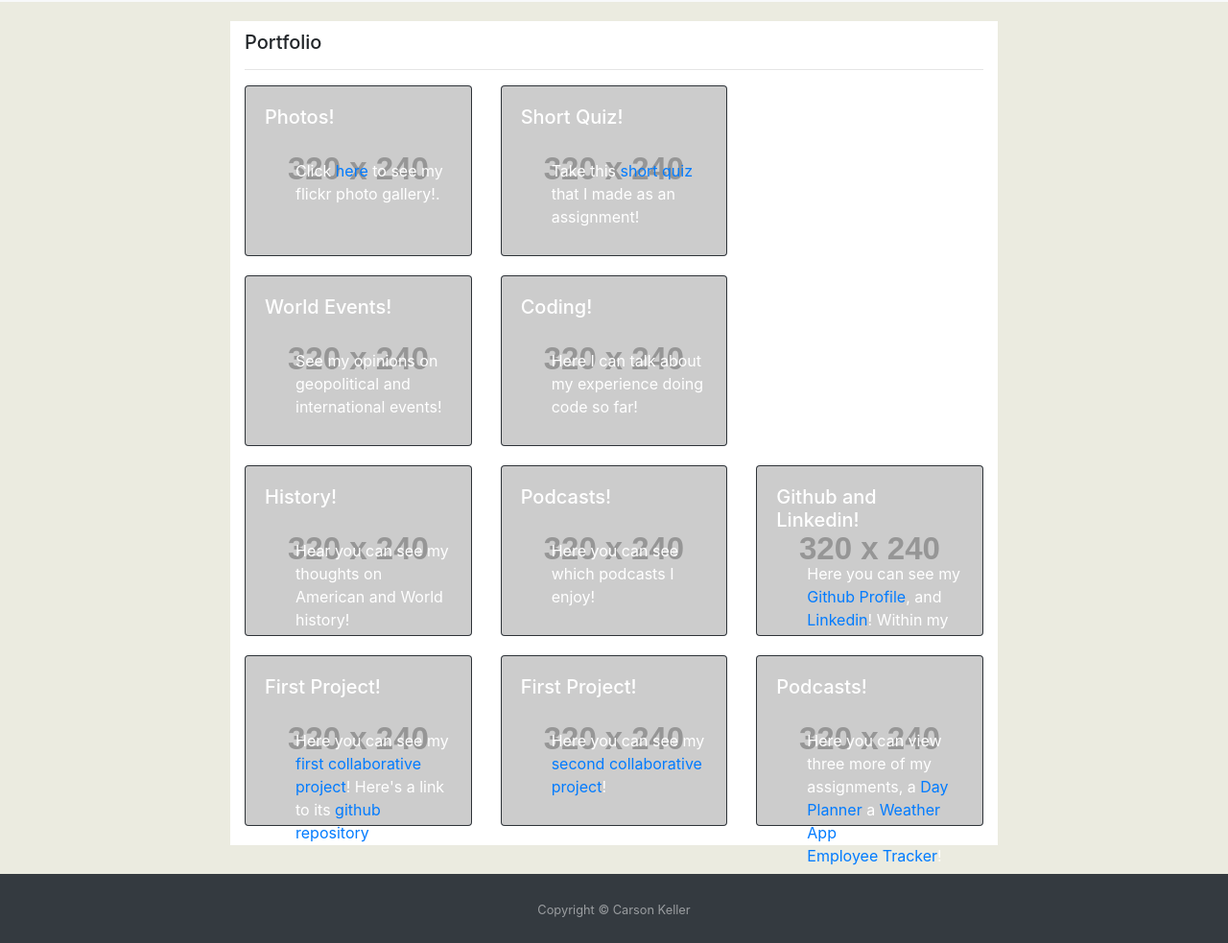
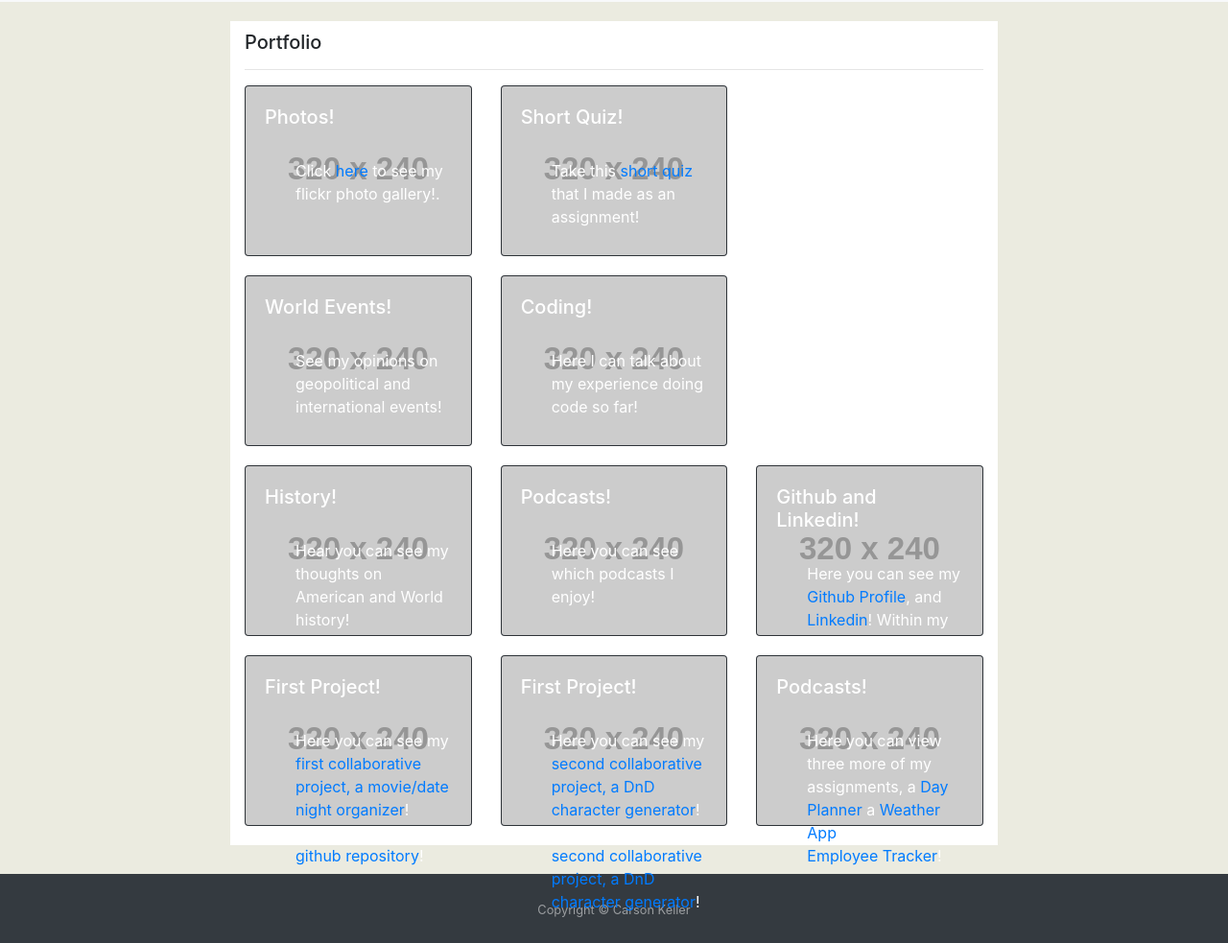
Before and after one commit to CarsonK2112/2nd-Updated-Portfolio, a plain HTML site: page portfolio.html in a window 1280 px wide. Shown: the part 70-1053 px from the top of the page at 96% size. Drawn offline with nearby package versions, Linux system fonts and the light colour scheme; placeholder pictures from the web are drawn by us.

Commit message:
added project 2 links

```diff
--- a/portfolio.html
+++ b/portfolio.html
@@ -123,7 +123,7 @@
                     <img class="card-img" src="https://via.placeholder.com/320x240" alt="Card image" >
                     <div class="card-img-overlay">
                       <h5 class="card-title" >First Project!</h5>
-                      <p class="card-text">Here you can see my <a href="https://carsonk2112.github.io/Project-1/">first collaborative project</a>! Here's a link to its <a href="https://github.com/CarsonK2112/Project-1">github repository</a>!</p>
+                      <p class="card-text">Here you can see my <a href="https://carsonk2112.github.io/Project-1/">first collaborative project, a movie/date night organizer</a>! Here's a link to its <a href="https://github.com/CarsonK2112/Project-1">github repository</a>!</p>
                     </div>
                   </div>
                 </div>
@@ -133,7 +133,7 @@
                     <img class="card-img" src="https://via.placeholder.com/320x240" alt="Card image" >
                     <div class="card-img-overlay">
                       <h5 class="card-title" >First Project!</h5>
-                      <p class="card-text">Here you can see my <a href="https://carsonk2112.github.io/Project-1/">second collaborative project</a>!</p>
+                      <p class="card-text">Here you can see my <a href="https://carsonk2112.github.io/Project-2/">second collaborative project, a DnD character generator</a>! Here's a link to its <a href="https://github.com/CarsonK2112/Project-2">second collaborative project, a DnD character generator</a>!</p>
                     </div>
                   </div>
                 </div>
@@ -147,15 +147,11 @@
                     </div>
                   </div>
                 </div>
-
               </div>
-
             </div>
-
     </div>
 
 </body>
-
 
   <footer id="sticky-footer" class="py-4 bg-dark text-white-50">
     <div class="container text-center">
```
